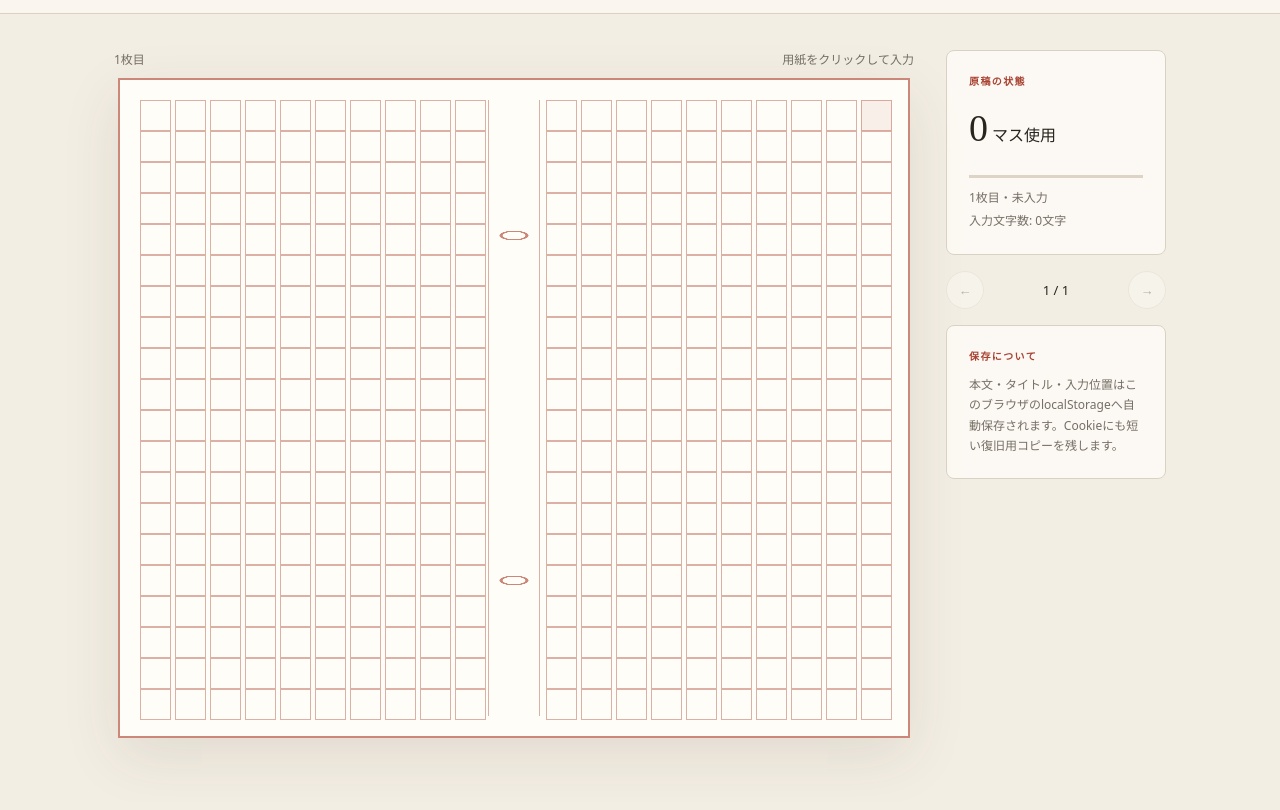
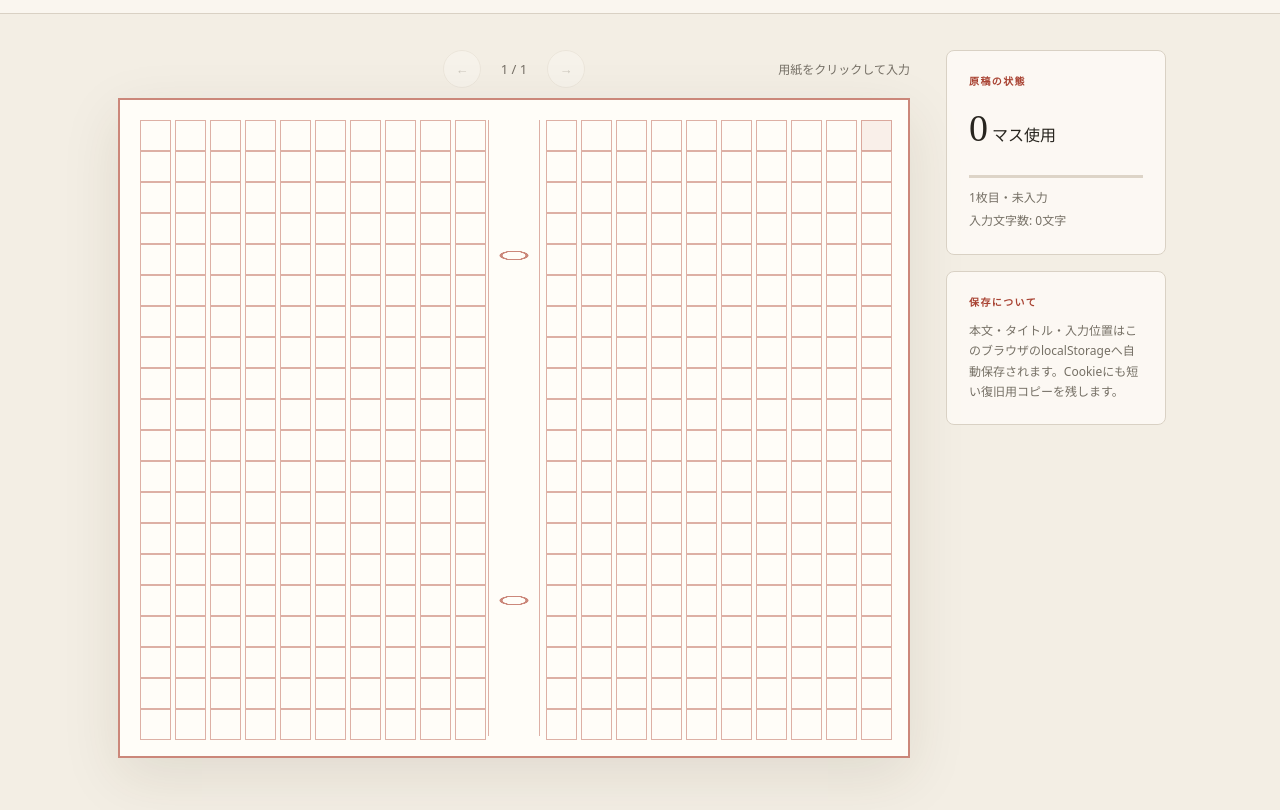
Before and after one commit to ma38su/400moji, a website built with Vite: page index.html in a window 1280 px wide. Shown: the part 58-868 px from the top of the page. Built offline with nearby package versions, Linux system fonts and the light colour scheme.

Commit message:
Center pagination above manuscript paper

```diff
--- a/app.js
+++ b/app.js
@@ -10,7 +10,7 @@ const els = {
   title: document.querySelector("#title"), saveStatus: document.querySelector("#saveStatus"),
   charCount: document.querySelector("#charCount"), sheetCount: document.querySelector("#sheetCount"),
   inputCharCount: document.querySelector("#inputCharCount"),
-  meterFill: document.querySelector("#meterFill"), pageLabel: document.querySelector("#pageLabel"),
+  meterFill: document.querySelector("#meterFill"),
   pageCount: document.querySelector("#pageCount"), prevPage: document.querySelector("#prevPage"),
   nextPage: document.querySelector("#nextPage"), toast: document.querySelector("#toast")
 };
@@ -156,7 +156,6 @@ function render() {
   }
   els.inputCharCount.textContent = `入力文字数: ${inputCharCount.toLocaleString("ja-JP")}文字`;
   els.meterFill.style.width = `${Math.min(100, (layout.usedSlots % PAGE_SIZE || (layout.usedSlots ? PAGE_SIZE : 0)) / PAGE_SIZE * 100)}%`;
-  els.pageLabel.textContent = `${page + 1}枚目`;
   els.pageCount.textContent = `${page + 1} / ${pages}`;
   els.prevPage.disabled = page === 0;
   els.nextPage.disabled = page === pages - 1;
--- a/index.html
+++ b/index.html
@@ -33,7 +33,11 @@
     <section class="workspace" aria-label="原稿エディタ">
       <div class="paper-wrap">
         <div class="paper-heading">
-          <span id="pageLabel">1枚目</span>
+          <div class="page-nav paper-pagination" aria-label="ページ送り">
+            <button id="prevPage" aria-label="前のページ">←</button>
+            <span id="pageCount">1 / 1</span>
+            <button id="nextPage" aria-label="次のページ">→</button>
+          </div>
           <span class="keyboard-hint">用紙をクリックして入力</span>
         </div>
         <div id="paper" class="paper" role="textbox" aria-label="縦書き原稿用紙" aria-multiline="true" tabindex="0"></div>
@@ -49,11 +53,6 @@
           <p id="sheetCount">1枚目・未入力</p>
           <p id="inputCharCount">入力文字数: 0文字</p>
         </div>
-        <div class="page-nav">
-          <button id="prevPage" aria-label="前のページ">←</button>
-          <span id="pageCount">1 / 1</span>
-          <button id="nextPage" aria-label="次のページ">→</button>
-        </div>
         <div class="note">
           <span class="eyebrow">保存について</span>
           <p>本文・タイトル・入力位置はこのブラウザのlocalStorageへ自動保存されます。Cookieにも短い復旧用コピーを残します。</p>
--- a/styles.css
+++ b/styles.css
@@ -44,7 +44,12 @@ button, summary { cursor: pointer; }
 
 main { padding: 36px 4vw 64px; }
 .workspace { display: grid; grid-template-columns: minmax(520px, 800px) 220px; justify-content: center; align-items: start; gap: 32px; }
-.paper-heading { display: flex; justify-content: space-between; color: var(--muted); font: 12px system-ui, sans-serif; margin-bottom: 10px; }
+.paper-heading {
+  width: 792px; max-width: 100%; margin: 0 auto 10px;
+  min-height: 38px; position: relative;
+  display: flex; justify-content: flex-end; align-items: center;
+  color: var(--muted); font: 12px system-ui, sans-serif;
+}
 .paper-wrap { position: relative; }
 .paper {
   --cell: min(3.2vw, 31px);
@@ -103,13 +108,18 @@ main { padding: 36px 4vw 64px; }
 .page-nav { display: flex; align-items: center; justify-content: space-between; font: 13px system-ui,sans-serif; }
 .page-nav button { width: 38px; height: 38px; border: 1px solid var(--line); background: var(--paper); border-radius: 50%; }
 .page-nav button:disabled { opacity: .3; cursor: default; }
+.paper-pagination {
+  position: absolute; left: 50%; top: 50%; transform: translate(-50%, -50%);
+  justify-content: center; gap: 10px; min-height: 38px;
+}
+.paper-pagination span { min-width: 46px; text-align: center; }
 .toast { position: fixed; bottom: 24px; left: 50%; transform: translate(-50%, 20px); padding: 10px 16px; background: var(--ink); color: white; border-radius: 6px; font: 13px system-ui,sans-serif; opacity: 0; pointer-events:none; transition: .2s; }
 .toast.show { opacity: 1; transform: translate(-50%, 0); }
 
 @media (max-width: 1160px) {
   .workspace { grid-template-columns: 1fr; }
   .sidebar { position: static; grid-template-columns: 1fr 1fr; }
-  .page-nav { grid-column: 1/-1; order: -1; }
+  .paper-heading { width: 92vw; }
   .paper { --cell: calc((92vw - var(--binding) - var(--column-gap) * 20 - var(--paper-pad) * 2) / 20); }
   .keyboard-hint, .save-status { display:none; }
 }
@@ -118,7 +128,7 @@ main { padding: 36px 4vw 64px; }
   .brand > span:last-child, #printButton { display:none; }
   main { padding: 22px 2vw 50px; }
   .sidebar { grid-template-columns: 1fr; }
-  .page-nav { grid-column: auto; }
+  .paper-heading { width: 96vw; }
   .paper {
     --binding: 28px; --column-gap: 2px; --paper-pad: 8px;
     --cell: calc((96vw - var(--binding) - var(--column-gap) * 20 - var(--paper-pad) * 2) / 20);
```
